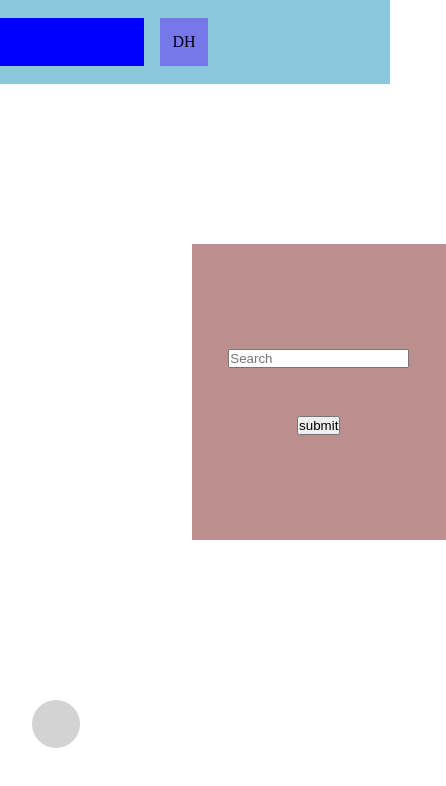
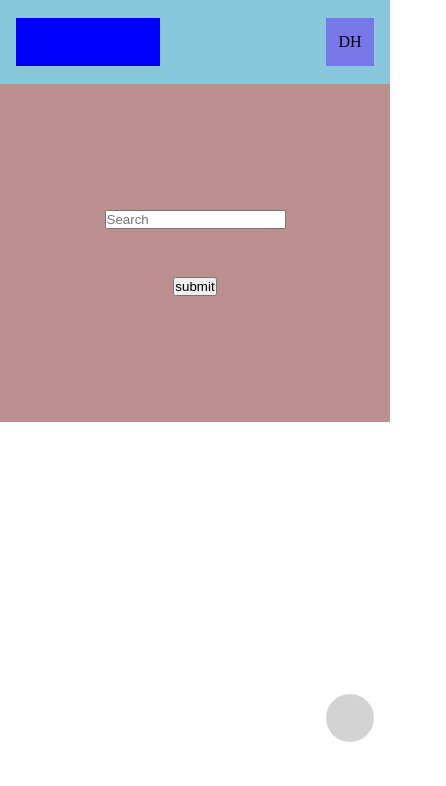
Before and after one commit to MahsaIvy/Develhope-Barrage-Test, a plain HTML site: page index.html in a window 390 px wide. Shown: the whole page, 446 px wide, since content can reach past the window. Drawn offline with Linux system fonts and the light colour scheme.

Commit message:
Barrage Test updated and Responsiveness added

```diff
--- a/style.css
+++ b/style.css
@@ -21,10 +21,11 @@ body {
   margin-top: 1.5rem;
 }
 .two {
-  height: 100%;
-  width: 100%;
+  height: 100vh;
+  width: 100vw;
   display: flex;
   flex-direction: column;
+  align-items: center;
 }
 .nav {
   height: 10vh;
@@ -33,6 +34,8 @@ body {
   display: flex;
   justify-content: flex-start;
   align-items: center;
+  margin-bottom: 10rem;
+  padding: 1rem;
 }
 .up-txt {
   height: 3rem;
@@ -54,12 +57,13 @@ body {
   height: 35vh;
   width: 65%;
   background-color: rosybrown;
-  margin: 10rem 12rem;
+  /* margin: 10rem 12rem; */
   display: flex;
   flex-direction: column;
   justify-content: center;
   align-items: center;
   gap: 3rem;
+  margin-bottom: 10rem;
 }
 .circle {
   height: 3rem;
@@ -67,11 +71,29 @@ body {
   background-color: lightgray;
   border-radius: 100%;
   margin-left: 2rem;
+  margin-right: auto;
+  margin-bottom: 1rem;
 }
 @media (max-width: 480px) {
+  .one {
+    display: none;
+  }
+  .nav {
+    margin-bottom: 0;
+  }
   .empty-box {
     display: block;
     height: 3rem;
     width: 9rem;
+    margin-right: auto;
+  }
+  .txt-bg {
+    height: 40%;
+    width: 100%;
+    margin-bottom: 17rem;
+  }
+  .circle {
+    margin-left: auto;
+    margin-right: 1rem;
   }
 }
```
Also changed, not shown: 1 other file.
